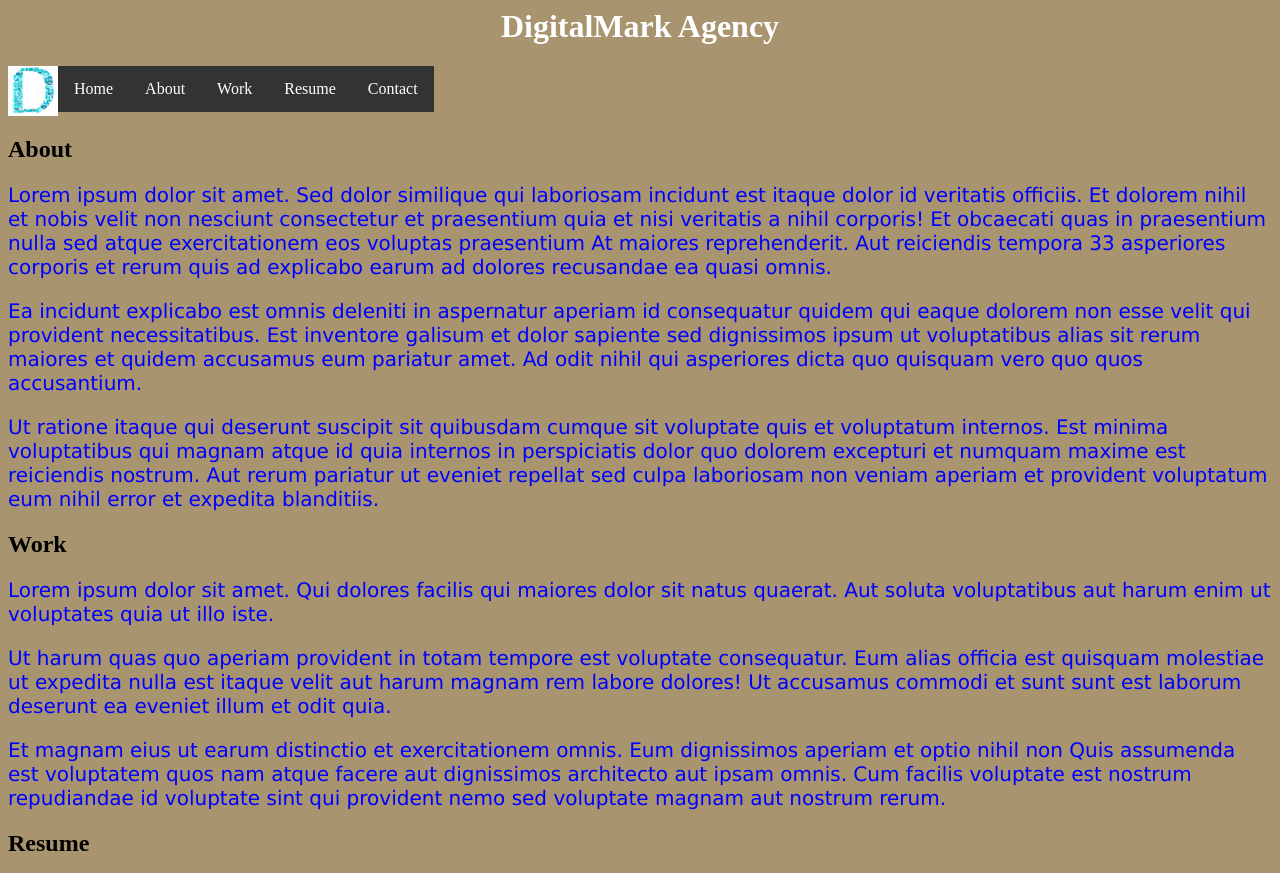
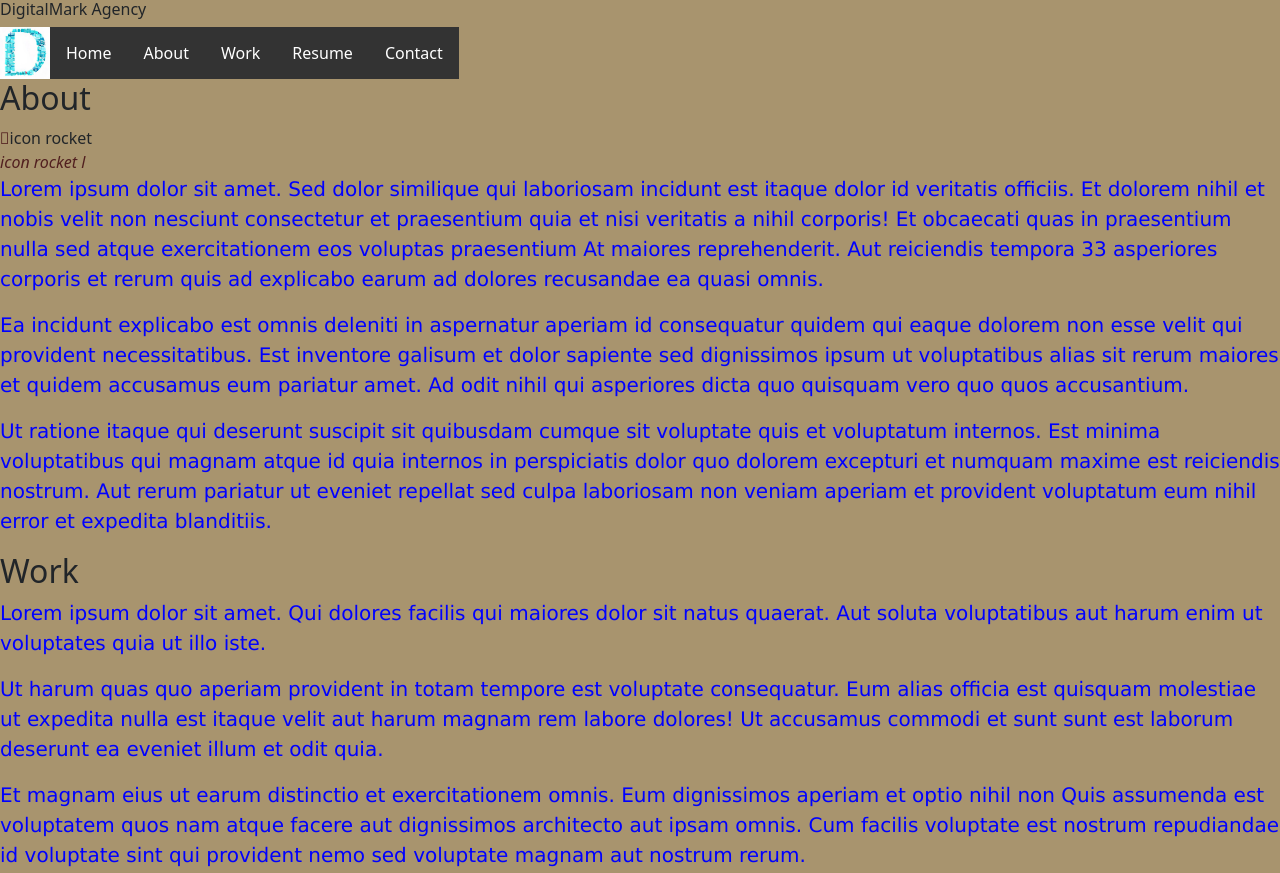
Before and after one commit to sabrisadki/checkpoint-html, a plain HTML site: page site.html in a window 1280 px wide. Shown: the top 873 px of the page. Drawn offline with nearby package versions, Linux system fonts and the light colour scheme.

Commit message:
Rearrage

```diff
--- a/site.html
+++ b/site.html
@@ -1,11 +1,13 @@
 <html>
-    <head>
-      <link rel="stylesheet" href="./CSS/style.css" />
-<h1>DigitalMark Agency</h1>
+<head>
+
+<link rel="stylesheet" href="https://cdnjs.cloudflare.com/ajax/libs/font-awesome/5.15.3/css/all.min.css">
+<link href="https://cdn.jsdelivr.net/npm/bootstrap@5.3.0-alpha3/dist/css/bootstrap.min.css" rel="stylesheet" integrity="sha384-KK94CHFLLe+nY2dmCWGMq91rCGa5gtU4mk92HdvYe+M/SXH301p5ILy+dN9+nJOZ" crossorigin="anonymous">
 <link rel="stylesheet" href="./CSS/style.css" />
+<h6>DigitalMark Agency</h6>
+</head>
 
-    </head>
-    <body>
+<body>
       <header>
         <img width="50px" src="./Image/1673700475616.jpg">
 
@@ -19,8 +21,12 @@
             </ul>
         </nav>
       </header>
+
           <section id="about">
             <h2>About</h2>
+           <i class="fa-solid fa-rocket fa-xl" style="color: #511f1f;" width="100px"></i>icon rocket<br>
+           <i class="fa-sharp fa-solid fa-rocket-launch" style="color: #511f1f;">icon rocket l</i>
+           <i class="bi bi-bank"></i>
             <p>Lorem ipsum dolor sit amet. Sed dolor similique qui laboriosam incidunt est itaque dolor id veritatis officiis. Et dolorem nihil et nobis velit non nesciunt consectetur et praesentium quia et nisi veritatis a nihil corporis! Et obcaecati quas in praesentium nulla sed atque exercitationem eos voluptas praesentium At maiores reprehenderit. Aut reiciendis tempora 33 asperiores corporis et rerum quis ad explicabo earum ad dolores recusandae ea quasi omnis. </p><p>Ea incidunt explicabo est omnis deleniti in aspernatur aperiam id consequatur quidem qui eaque dolorem non esse velit qui provident necessitatibus. Est inventore galisum et dolor sapiente sed dignissimos ipsum ut voluptatibus alias sit rerum maiores et quidem accusamus eum pariatur amet. Ad odit nihil qui asperiores dicta quo quisquam vero quo quos accusantium. </p><p>Ut ratione itaque qui deserunt suscipit sit quibusdam cumque sit voluptate quis et voluptatum internos. Est minima voluptatibus qui magnam atque id quia internos in perspiciatis dolor quo dolorem excepturi et numquam maxime est reiciendis nostrum. Aut rerum pariatur ut eveniet repellat sed culpa laboriosam non veniam aperiam et provident voluptatum eum nihil error et expedita blanditiis. </p>
           </section>
 
```
